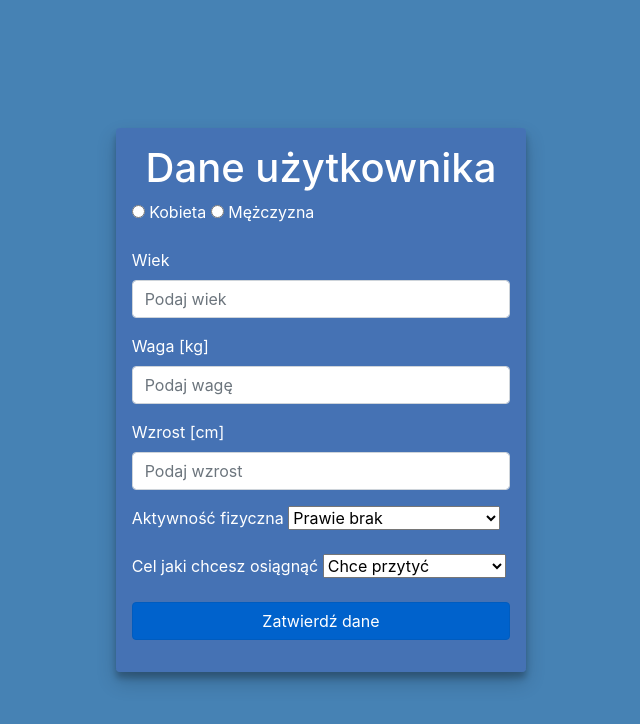
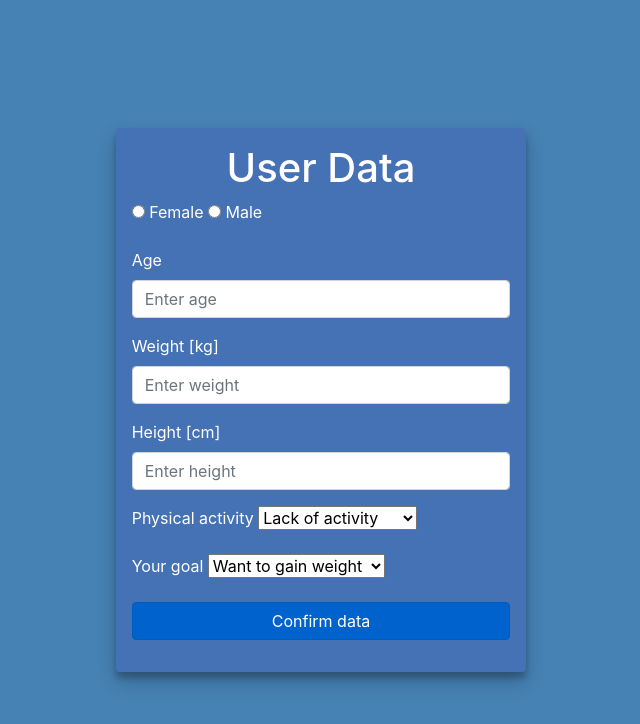
Before and after one commit to Lukas2018/fitApplication, a Django app: page /user_data/ in a window 1280 px wide. Shown: the top 724 px of the page, without its empty margins (319-959 px from the left). Run offline with Django 3.2, Linux system fonts and the light colour scheme; the visitor is signed in with stand-in values (Sample User, id 1); some libraries are stand-ins or nearby versions.

Commit message:
Translations, decorators, bug fixes

```diff
--- a/fitApp/app/forms.py
+++ b/fitApp/app/forms.py
@@ -48,10 +48,10 @@ class UserDataForm(forms.Form):
     age = forms.IntegerField()
     weight = forms.FloatField()
     height = forms.FloatField()
-    sex = forms.ChoiceField(choices=[('0', 'Kobieta'), ('1', 'Mężczyzna')], widget=forms.RadioSelect)
-    target = forms.ChoiceField(choices=[('0', 'Chce przytyć'), ('1', 'Chcę utrzymać wagę'), ('2', 'Chcę schudnąć')], widget=forms.Select)
-    sport = forms.ChoiceField(choices=[('0', 'Prawie brak'), ('1', 'Lekka aktywność'), ('2', 'Umiarkowana aktywność'),
-                                          ('3', 'Duża aktywność'), ('4', 'Bardzo duża aktywność')], widget=forms.Select)
+    sex = forms.ChoiceField(choices=[('0', 'Female'), ('1', 'Male')], widget=forms.RadioSelect)
+    target = forms.ChoiceField(choices=[('0', 'Want to gain weight'), ('1', 'Want to keep weight'), ('2', 'Want to lose weight')], widget=forms.Select)
+    sport = forms.ChoiceField(choices=[('0', 'Lack of activity'), ('1', 'Low activity'), ('2', 'Average activity'),
+                                          ('3', 'Large activity'), ('4', 'Very large activity')], widget=forms.Select)
     kcal = forms.FloatField()
     protein = forms.FloatField()
     carbohydrates = forms.FloatField()
--- a/fitApp/app/static/scripts/user_data.js
+++ b/fitApp/app/static/scripts/user_data.js
@@ -17,10 +17,10 @@ function calculate() {
     let steps = 10000;
     let water;
     if(sex == 0) {
-        bmr = 655 + (9.6 * weight) + (1.8 * height) - (4.7 * age);
+        bmr = (10 * weight) + (6.25 * height) - (5 * age) - 161;
     }
     else {
-        bmr = 66 + (13.7 * weight) + (5 * height) - (6.76 * age);
+        bmr = (10 * weight) + (6.25 * height) - (5 * age) + 5;
     }
     if(sport == 0) {
         bmr = bmr * 1.2;
@@ -47,7 +47,7 @@ function calculate() {
         steps = 10000;
     }
     else if(sport == 4) {
-        bmr = bmr * 2.2;
+        bmr = bmr * 2.0;
         protein = weight * 2.8;
         carbohydrates = weight * 5;
         steps = 120000;
--- a/fitApp/app/templates/user_data.html
+++ b/fitApp/app/templates/user_data.html
@@ -12,7 +12,7 @@
             <div class="col-lg-4 p-3 p-sm-3 my-auto rounded shadow-custom">
                 <form id="user_data_form" class="form" action="/user_data/" method="post">
                     {% csrf_token %}
-                    <h1 class="text-center text-header">Dane użytkownika</h1>
+                    <h1 class="text-center text-header">User Data</h1>
                     <div class = "form-group first-part">
                         {% for subfield in form.sex %}
                             <tr>
@@ -25,88 +25,88 @@
                         {% endfor %}
                     </div>
                     <div class="form-group first-part">
-                        <label for="age">Wiek</label>
-                        <input id="age" class="form-control" type="number" name="age" placeholder="Podaj wiek" required>
+                        <label for="age">Age</label>
+                        <input id="age" class="form-control" type="number" name="age" placeholder="Enter age" required>
                         {% for error in form.age.errors %}
                             <p class="invalid_data">[{{ error }}]</p>
                         {% endfor %}
                     </div>
                     <div class="form-group first-part">
-                        <label for="weight">Waga [kg]</label>
-                        <input id="weight" class="form-control" step="0.1" type="number" name="weight" placeholder="Podaj wagę" required>
+                        <label for="weight">Weight [kg]</label>
+                        <input id="weight" class="form-control" step="0.1" type="number" name="weight" placeholder="Enter weight" required>
                         {% for error in form.weight.errors %}
                             <p class="invalid_data">[{{ error }}]</p>
                         {% endfor %}
                     </div>
                     <div class="form-group first-part">
-                        <label for="height">Wzrost [cm]</label>
-                        <input id="height" class="form-control" type="number" name="height" placeholder="Podaj wzrost" required>
+                        <label for="height">Height [cm]</label>
+                        <input id="height" class="form-control" type="number" name="height" placeholder="Enter height" required>
                         {% for error in form.height.errors %}
                             <p class="invalid_data">[{{ error }}]</p>
                         {% endfor %}
                     </div>
                     <div class="form-group first-part sport">
-                        <label for="sport">Aktywność fizyczna</label>
+                        <label for="sport">Physical activity</label>
                         {{ form.sport }}
                     </div>
                     <div class="form-group first-part target">
-                        <label for="target">Cel jaki chcesz osiągnąć</label>
+                        <label for="target">Your goal</label>
                         {{ form.target }}
                     </div>
                     <div class="form-group second-part">
-                        <label for="kcal">Kalorie</label>
-                        <input id="kcal" class="form-control" type="number" name="kcal" placeholder="Podaj kalorie" required>
+                        <label for="kcal">Calories</label>
+                        <input id="kcal" class="form-control" type="number" name="kcal" placeholder="Enter calories" required>
                         {% for error in form.kcal.errors %}
                             <p class="invalid_data">[{{ error }}]</p>
                         {% endfor %}
                     </div>
                     <div class="form-group second-part">
-                        <label for="protein">Białko [g]</label>
-                        <input id="protein" class="form-control" type="number" name="protein" placeholder="Podaj ilość białka" required>
+                        <label for="protein">Protein [g]</label>
+                        <input id="protein" class="form-control" type="number" name="protein" placeholder="Enter protein" required>
                         {% for error in form.protein.errors %}
                             <p class="invalid_data">[{{ error }}]</p>
                         {% endfor %}
                     </div>
                     <div class="form-group second-part">
-                        <label for="carbohydrates">Węglowodany [g]</label>
-                        <input id="carbohydrates" class="form-control" type="number" name="carbohydrates" placeholder="Podaj ilość węglowodanów" required>
+                        <label for="carbohydrates">Carbohydrates [g]</label>
+                        <input id="carbohydrates" class="form-control" type="number" name="carbohydrates" placeholder="Enter carbohydrates" required>
                         {% for error in form.carbohydrates.errors %}
                             <p class="invalid_data">[{{ error }}]</p>
                         {% endfor %}
                     </div>
                     <div class="form-group second-part">
-                        <label for="fats">Tłuszcze [g]</label>
-                        <input id="fats" class="form-control" type="number" name="fats" placeholder="Podaj ilość tłuszczy" required>
+                        <label for="fats">Fats [g]</label>
+                        <input id="fats" class="form-control" type="number" name="fats" placeholder="Enter fats" required>
                         {% for error in form.fats.errors %}
                             <p class="invalid_data">[{{ error }}]</p>
                         {% endfor %}
                     </div>
                     <div class="form-group second-part">
-                        <label for="water">Woda [ml]</label>
-                        <input id="water" class="form-control" type="number" step="0.01" name="water" placeholder="Podaj ilość wody" required>
+                        <label for="water">Water [ml]</label>
+                        <input id="water" class="form-control" type="number" step="0.01" name="water" placeholder="Enter water" required>
                         {% for error in form.water.errors %}
                             <p class="invalid_data">[{{ error }}]</p>
                         {% endfor %}
                     </div>
                     <div class="form-group second-part">
-                        <label for="steps">Kroki</label>
-                        <input id="steps" class="form-control" type="number" name="steps" placeholder="Podaj ilość kroków" required>
+                        <label for="steps">Steps</label>
+                        <input id="steps" class="form-control" type="number" name="steps" placeholder="Enter steps" required>
                         {% for error in form.steps.errors %}
                             <p class="invalid_data">[{{ error }}]</p>
                         {% endfor %}
                     </div>
 
                     <div class="form-group first-part">
-                        <button class="btn btn-primary btn-block active" type="button" onclick="calculate()">Zatwierdź dane</button>
+                        <button class="btn btn-primary btn-block active" type="button" onclick="calculate()">Confirm data</button>
                     </div>
 
                     <div class="form-group second-part">
                         <div class="row">
                             <div class="col-md-3">
-                                <button class="btn btn-primary btn-block active" type="button" onclick="previousTab()">Wróć</button>
+                                <button class="btn btn-primary btn-block active" type="button" onclick="previousTab()">Back</button>
                             </div>
                             <div class="col-md-9">
-                                <button class="btn btn-primary btn-block active" type="sumbit">Zatwierdź dane</button>
+                                <button class="btn btn-primary btn-block active" type="sumbit">Confirm data</button>
                             </div>
                         </div>
                     </div>
--- a/fitApp/app/views.py
+++ b/fitApp/app/views.py
@@ -12,7 +12,24 @@ import datetime
 import json
 import math
 
+def redirect_if_not_user_data_fill(func):
+    def wrapper(request):
+        if request.user.is_authenticated:
+            if request.user.userprofile.first_login == 1:
+                return redirect('/user_data')
+            return func(request)
+        return redirect('/login')
+    return wrapper
+
+def redirect_if_user_authenticated(func):
+    def wrapper(request):
+        if request.user.is_authenticated:
+            return redirect('/index')
+        return func(request)
+    return wrapper
+
 @login_required
+@redirect_if_not_user_data_fill
 def index(request):
     user = request.user
     date = datetime.datetime.now()
@@ -79,6 +96,7 @@ def index(request):
     }
     return render(request, 'index.html', context)
 
+@redirect_if_user_authenticated
 def login(request):
     form = LoginForm(request.POST or None)
     if request.method == 'POST':
@@ -133,10 +151,12 @@ def user_data(request):
             user.userprofile.first_login = 0
             user.userprofile.pulse = 60
             user.save()
+            meal_set = MealSet()
+            meal_set.save()
             day = Day(date=datetime.datetime.now(), weight=user.userprofile.weight, pulse=user.userprofile.pulse,
                         expected_kcal=user.userprofile.kcal, expected_protein = user.userprofile.protein,
                         expected_carbohydrates = user.userprofile.carbohydrates, expected_fats = user.userprofile.fats,
-                        expected_water = user.userprofile.water, expected_steps = user.userprofile.steps, user=user)
+                        expected_water = user.userprofile.water, expected_steps = user.userprofile.steps, meal_set=meal_set, user=user)
             day.save()
             return redirect('/index')
     context = {
```
Also changed, not shown: fitApp/app/templates/calendar.html (+10 -27 lines), fitApp/app/templates/login.html (+5 -5 lines), fitApp/app/templates/register.html (+7 -7 lines).
